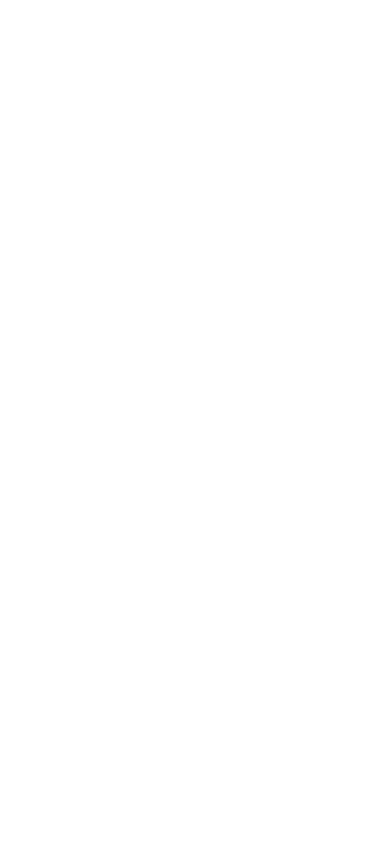
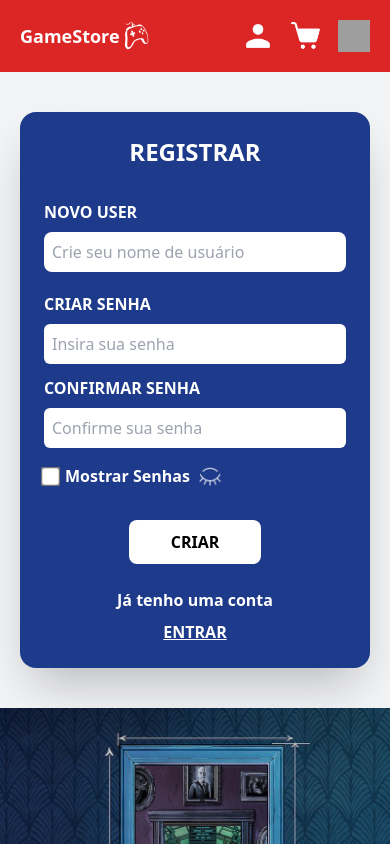
Before and after one commit to Matheus-Ayres/GameStore, a Vue app: page /registerPage in a window 390 px wide. Before the commit this address had no page. Shown: the top 844 px of the page. Built offline with nearby package versions, Linux system fonts and the light colour scheme; grey boxes are pictures that could not be loaded.

Commit message:
Finish register page and make both pages responsive

```diff
--- a/index.html
+++ b/index.html
@@ -2,7 +2,7 @@
 <html lang="en">
   <head>
     <meta charset="UTF-8" />
-    <link rel="icon" type="image/svg+xml" href="/vite.svg" />
+    <link rel="icon" type="image/svg+xml" href="/src/assets/icons/controle.png" />
     <meta name="viewport" content="width=device-width, initial-scale=1.0" />
     <title>gamestore</title>
   </head>
--- a/src/components/cardLoginComponent.vue
+++ b/src/components/cardLoginComponent.vue
@@ -6,14 +6,14 @@
 const closedEye = "/src/assets/icons/closed.png";
 const eyeState = ref(closedEye);
 const see = ref(false);
-const visibleState = ref("password")
+const visibleState = ref("password");
 const router = useRouter();
 
-//fictional user login data
+// fictitious user login data
 const userLogin = ref("user123");
 const userPassword = ref("batata");
 
-//holder user data
+// holder user data
 const user = ref("");
 const password = ref("");
 
@@ -29,55 +29,64 @@
 
 function submitLogin() {
     if (user.value === userLogin.value && password.value === userPassword.value) {
-        alert("Login successful!");
         router.push('/');
     } else {
         alert("Usuário ou senha incorretos!.");
     }
 }
 </script>
+
 <template>
-    <form class="bg-red-600 m-24 p-5 rounded-2xl flex flex-col justify-center shadow-2xl" @submit.prevent="submitLogin">
-        <h1 class="text-center text-white font-bold text-2xl mb-10">LOGIN</h1>
+    <form class="bg-red-600 w-full max-w-md p-6 rounded-2xl flex flex-col justify-center shadow-2xl"
+        @submit.prevent="submitLogin">
+        <h1 class="text-center text-white font-bold text-2xl mb-8">LOGIN</h1>
 
-        <div class="mx-5">
-
+        <div>
+            <!-- Usuário -->
             <div class="flex flex-col">
                 <label class="text-white font-semibold">USER</label>
-                <input type="text" class="w-full p-2 rounded-lg mt-2 mb-5" placeholder="Coloque seu usuário" required
-                    v-model="user">
+                <input type="text" class="w-full p-2 rounded-lg mt-2 mb-5"
+                    placeholder="Coloque seu usuário" required v-model="user" />
             </div>
 
+            <!-- Senha -->
             <div class="flex flex-col">
+                <label class="text-white font-semibold">SENHA</label>
+                <input :type="visibleState" class="w-full p-2 rounded-md mt-2 mb-1"
+                    placeholder="Insira sua senha" required v-model="password" />
 
-                <label class="text-white font-semibold">SENHA</label>
-                <input :type="visibleState" class="w-full p-2 rounded-md mt-2 mb-1" placeholder="Insira sua senha"
-                    required v-model="password">
+                <div class="flex items-center justify-between flex-wrap gap-2">
+                    <div class="flex items-center space-x-2">
+                        <input type="checkbox" class="scale-150 cursor-pointer accent-white" v-model="see"
+                            @change="seePassword" />
+                        <label class="text-white font-semibold">Mostrar Senha</label>
+                        <img :src="eyeState" class="h-6 w-6" alt="Mostrar Senha Icon" />
+                    </div>
 
-                <div class="flex items-center space-x-2">
-                    <input type="checkbox" class="p-2 mt-2 ml-2 self-start scale-150 cursor-pointer" v-model="see"
-                        @change="seePassword">
-                    <label class="text-white font-semibold">Mostrar Senha</label>
-                    <img :src="eyeState" class="h-6 w-6 mt-2 mr-2" alt="Mostrar Senha Icon">
+                    <span class="text-white font-semibold cursor-pointer underline hover:text-gray-200">
+                        Esqueci minha senha
+                    </span>
                 </div>
-
             </div>
 
-            <div class="flex justify-center mt-10">
+            <!-- Botão -->
+            <div class="flex justify-center mt-8">
                 <button class="bg-white text-black font-bold px-10 py-2 rounded-lg border-2 border-transparent
-                                hover:bg-red-800 hover:border-white hover:text-white transition duration-300">
+                    hover:bg-red-800 hover:border-white hover:text-white transition duration-300">
                     ENTRAR
                 </button>
-
             </div>
 
-            <span class="text-white font-semibold mt-5 flex justify-center">
-                Não possui uma conta?
-            </span>
-            <span
-                class="text-white font-semibold mt-1 flex justify-center underline cursor-pointer hover:text-gray-300">
-                CADASTRAR
-            </span>
+            <!-- Cadastro -->
+            <div class="flex flex-col items-center space-y-2 mt-6">
+                <span class="text-white font-semibold">Não possui uma conta?</span>
+                <router-link to="/registerPage">
+                    <span class="text-white font-semibold underline cursor-pointer rounded-2xl border-2 border-transparent p-2
+            hover:bg-red-800 hover:text-white hover:border-white transition duration-300">
+                        CADASTRAR
+                    </span>
+                </router-link>
+            </div>
         </div>
     </form>
 </template>
--- /dev/null
+++ b/src/components/cardRegisterComponent.vue
@@ -0,0 +1,89 @@
+<script setup>
+import { ref } from 'vue';
+import { useRouter } from 'vue-router';
+
+const openEye = "/src/assets/icons/open.png";
+const closedEye = "/src/assets/icons/closed.png";
+const eyeState = ref(closedEye);
+const see = ref(false);
+const visibleState = ref("password");
+const router = useRouter();
+
+// Dados do usuário
+const confirmPassword = ref("");
+const user = ref("");
+const password = ref("");
+
+function seePassword() {
+    if (see.value) {
+        visibleState.value = "text";
+        eyeState.value = openEye;
+    } else {
+        visibleState.value = "password";
+        eyeState.value = closedEye;
+    }
+}
+
+function submitLogin() {
+    if (password.value === confirmPassword.value) {
+        alert("Registro efetuado!");
+        router.push('/');
+    } else {
+        alert("As senhas devem ser iguais!");
+    }
+}
+</script>
+
+<template>
+    <form class="bg-blue-900 w-full max-w-md mx-auto p-6 rounded-2xl flex flex-col justify-center shadow-2xl"
+        @submit.prevent="submitLogin">
+        <h1 class="text-center text-white font-bold text-2xl mb-8">REGISTRAR</h1>
+
+        <div>
+            <!-- Usuário -->
+            <div class="flex flex-col">
+                <label class="text-white font-semibold">NOVO USER</label>
+                <input type="text" class="w-full p-2 rounded-lg mt-2 mb-5 outline-none"
+                    placeholder="Crie seu nome de usuário" required v-model="user" />
+            </div>
+
+            <!-- Senhas -->
+            <div class="flex flex-col">
+                <label class="text-white font-semibold">CRIAR SENHA</label>
+                <input :type="visibleState" class="w-full p-2 rounded-md mt-2 mb-3 outline-none"
+                    placeholder="Insira sua senha" required v-model="password" />
+
+                <label class="text-white font-semibold">CONFIRMAR SENHA</label>
+                <input :type="visibleState" class="w-full p-2 rounded-md mt-2 mb-2 outline-none"
+                    placeholder="Confirme sua senha" required v-model="confirmPassword" />
+
+                <!-- Mostrar senha -->
+                <div class="flex items-center flex-wrap gap-2 mt-2">
+                    <input type="checkbox" class="scale-150 cursor-pointer accent-white" v-model="see"
+                        @change="seePassword" />
+                    <label class="text-white font-semibold">Mostrar Senhas</label>
+                    <img :src="eyeState" class="h-6 w-6" alt="Mostrar Senha Icon" />
+                </div>
+            </div>
+
+            <!-- Botão -->
+            <div class="flex justify-center mt-8">
+                <button class="bg-white text-black font-bold px-10 py-2 rounded-lg border-2 border-transparent
+                    hover:bg-blue-700 hover:border-white hover:text-white transition duration-300">
+                    CRIAR
+                </button>
+            </div>
+
+            <!-- Já tenho conta -->
+            <div class="flex flex-col items-center space-y-2 mt-6">
+                <span class="text-white font-semibold">Já tenho uma conta</span>
+                <router-link to="/loginPage">
+                    <span class="text-white font-semibold underline cursor-pointer rounded-2xl border-2 border-transparent p-2
+            hover:bg-blue-700 hover:text-white hover:border-white transition duration-300">
+                        ENTRAR
+                    </span>
+                </router-link>
+            </div>
+        </div>
+    </form>
+</template>
--- a/src/components/navComponent.vue
+++ b/src/components/navComponent.vue
@@ -2,9 +2,12 @@
     <nav class="bg-red-600 p-5">
         <div class="container mx-auto">
             <div class="flex justify-between items-center">
-                <div class="text-white font-bold text-lg">
-                    GameStore
-                </div>
+                <router-link to="/">
+                    <div class="text-white font-bold text-lg flex items-center space-x-2">
+                        GameStore
+                        <img src="/src/assets/icons/controle.png" class="h-8 w-8"></img>
+                    </div>
+                </router-link>
                 <div class="flex justify-center items-center space-x-4">
                     <router-link to="/loginPage">
                         <img src="/src/assets/icons/user.png" class= "h-8 w-8" alt="User Icon">
--- a/src/router/index.js
+++ b/src/router/index.js
@@ -1,6 +1,7 @@
 import {createRouter, createWebHistory} from 'vue-router';
 import HomeView from '../views/homePage.vue';
 import LoginPage from '../views/loginPage.vue';
+import ResgisterPage from '../views/resgisterPage.vue';
 
 const router = createRouter({
     history: createWebHistory(import.meta.env.BASE_URL),
@@ -14,6 +15,11 @@
             path: '/loginPage',
             name: 'loginPage',
             component: LoginPage
+        },
+        {
+            path:'/registerPage',
+            name: 'registerPage',
+            component: ResgisterPage
         }
     ],
 })
--- a/src/views/loginPage.vue
+++ b/src/views/loginPage.vue
@@ -5,12 +5,15 @@
 
 <template>
     <NavBar />
-    <main class="grid grid-cols-2 h-[90vh]">
-        <section class="h-full overflow-hidden">
-            <img src="/src/assets/icons/mario.jpeg" class="w-full h-full object-cover" alt="Imagem Mario">
+
+    <main class="flex flex-col-reverse md:grid md:grid-cols-2 h-[90vh] overflow-hidden">
+        <section class="h-[40vh] md:h-full overflow-hidden order-2 md:order-1">
+            <img src="/src/assets/icons/mario.jpeg"
+                class="w-full h-full object-cover transition-transform duration-500 hover:scale-105"
+                alt="Imagem Mario" />
         </section>
 
-        <section class="bg-gray-100">
+        <section class="bg-gray-100 flex justify-center items-center py-10 px-5 order-1 md:order-2">
             <CardLogin />
         </section>
     </main>
--- /dev/null
+++ b/src/views/resgisterPage.vue
@@ -0,0 +1,19 @@
+<script setup>
+import CardRegister from '../components/cardRegisterComponent.vue';
+import NavBar from '../components/navComponent.vue';
+</script>
+
+<template>
+    <NavBar />
+    <main class="flex flex-col md:grid md:grid-cols-2 h-auto md:h-[90vh]">
+        <!-- Card vem primeiro no mobile -->
+        <section class="order-1 md:order-none bg-gray-100 flex justify-center items-center py-10 px-5">
+            <CardRegister />
+        </section>
+
+        <!-- Imagem vai pra baixo no mobile -->
+        <section class="order-2 h-full md:order-none h-[31vh] md:h-full overflow-hidden">
+            <img src="/src/assets/icons/bluePrince.jpg" class="w-full h-full object-cover" />
+        </section>
+    </main>
+</template>
```
Also changed, not shown: src/assets/icons/bluePrince.jpg (added), src/assets/icons/controle.png (added).
